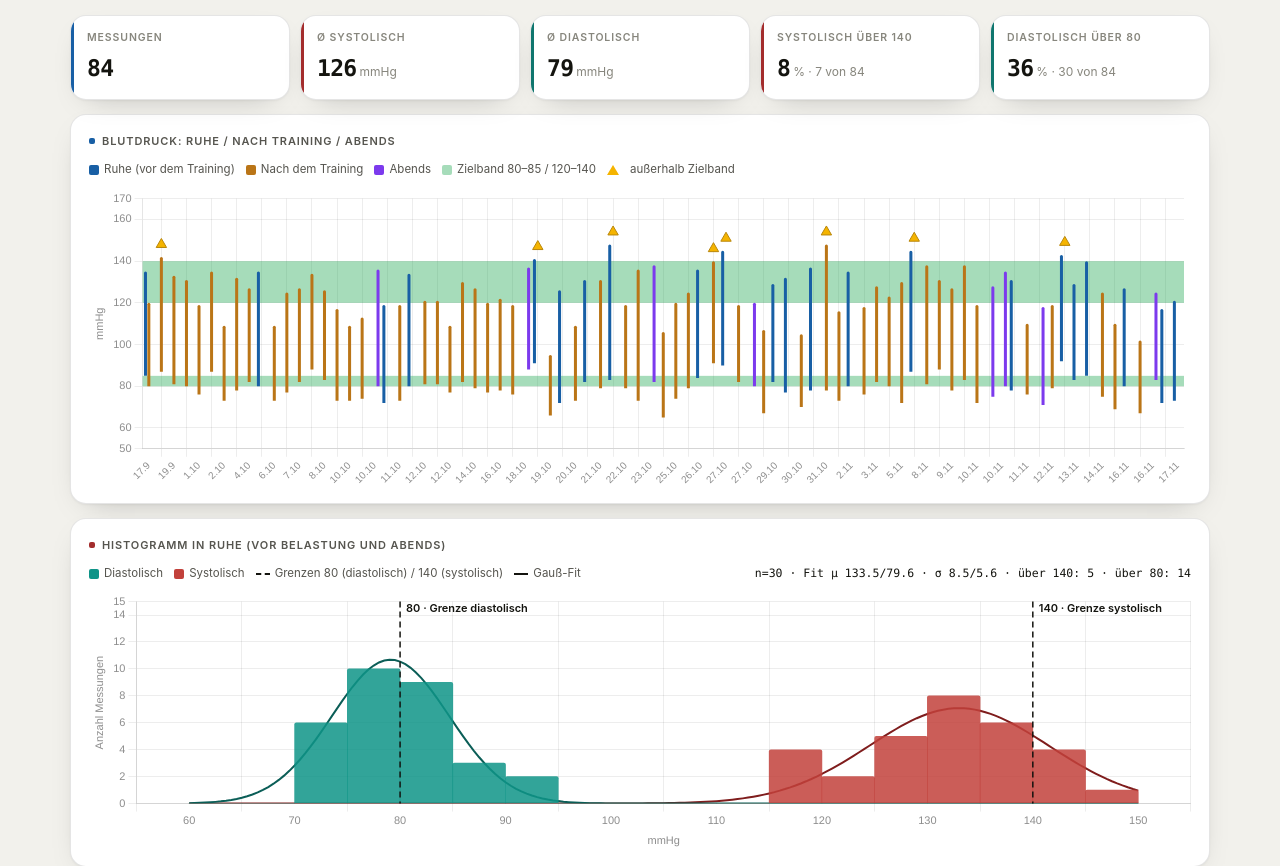
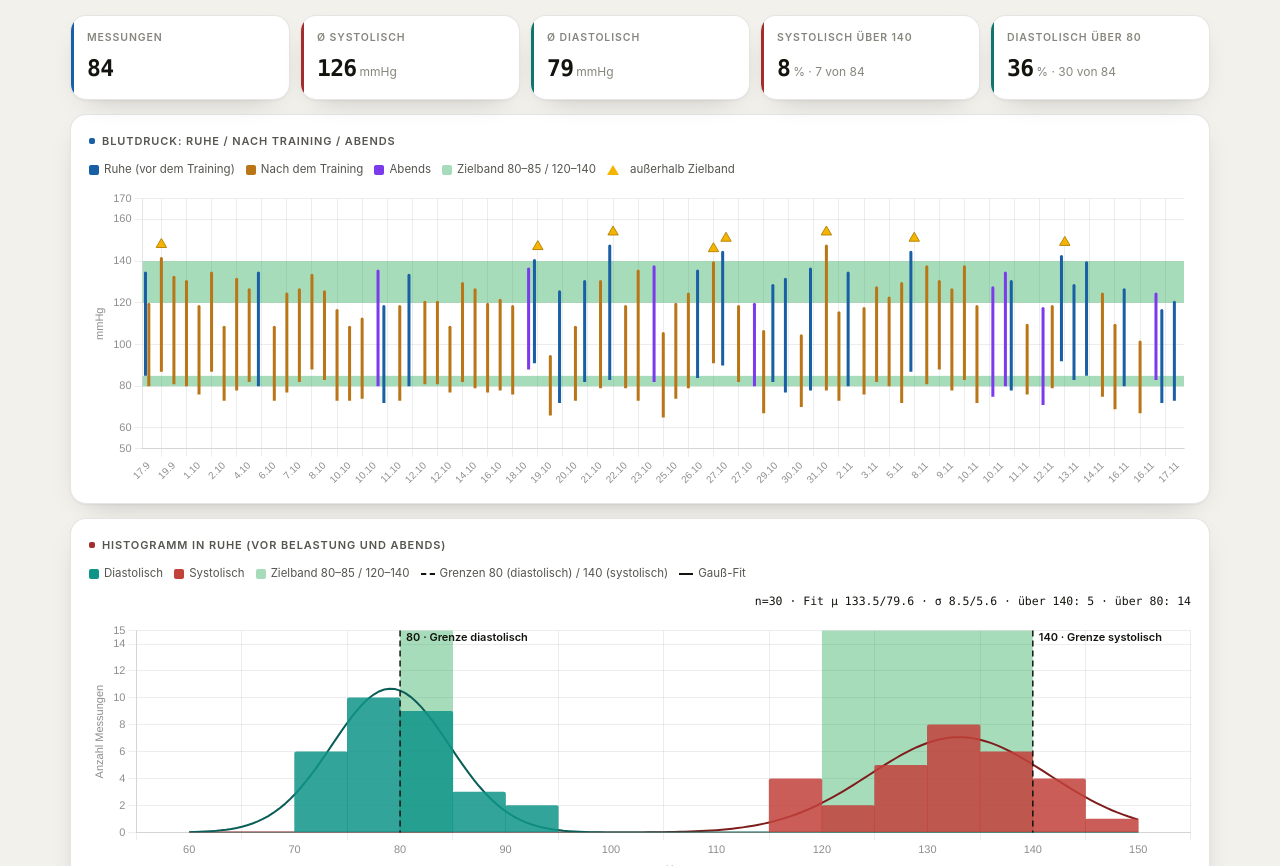
Before and after one commit to HelmutQualtinger/training, a plain HTML site: page blutdruck.html in a window 1280 px wide. Shown: the part 86-952 px from the top of the page. Drawn offline with nearby package versions, Linux system fonts and the light colour scheme.

Commit message:
bldr: green target bands in both histograms
Co-Authored-By: Claude Sonnet 5.5 <noreply@anthropic.com>
Claude-Session: https://claude.ai/code/session_01FxaNo5n5vVKbba47cT4T5R

```diff
--- a/blutdruck.html
+++ b/blutdruck.html
@@ -111,6 +111,7 @@ table.rr td .puls{color:var(--text3);font-weight:400}
   <div class="legend">
     <div class="li"><div class="dot" style="background:#0F9488"></div>Diastolisch</div>
     <div class="li"><div class="dot" style="background:#C2413B"></div>Systolisch</div>
+    <div class="li"><div class="dot" style="background:rgba(22,163,74,0.38)"></div>Zielband 80–85 / 120–140</div>
     <div class="li"><div class="dash"></div>Grenzen 80 (diastolisch) / 140 (systolisch)</div>
     <div class="li"><div class="dash" style="border-top-style:solid"></div>Gauß-Fit</div>
     <div class="li stat" id="sHistVor"></div>
@@ -123,6 +124,7 @@ table.rr td .puls{color:var(--text3);font-weight:400}
   <div class="legend">
     <div class="li"><div class="dot" style="background:#0F9488"></div>Diastolisch</div>
     <div class="li"><div class="dot" style="background:#C2413B"></div>Systolisch</div>
+    <div class="li"><div class="dot" style="background:rgba(22,163,74,0.38)"></div>Zielband 80–85 / 120–140</div>
     <div class="li"><div class="dash"></div>Grenzen 80 (diastolisch) / 140 (systolisch)</div>
     <div class="li"><div class="dash" style="border-top-style:solid"></div>Gauß-Fit</div>
     <div class="li stat" id="sHistNach"></div>
@@ -242,6 +244,15 @@ const hist=vals=>{
   for(let hi=xMin+BIN;hi<=xMax;hi+=BIN) out.push({x:hi-BIN/2,y:vals.filter(v=>v>hi-BIN&&v<=hi).length});
   return out;
 };
+const histBandPlugin={id:'histBands',beforeDatasetsDraw(chart){
+  const{ctx,chartArea:{top,bottom},scales:{x}}=chart;
+  ctx.save();ctx.fillStyle='rgba(22,163,74,0.38)';
+  [[80,85],[120,140]].forEach(([lo,hi])=>{
+    const l=x.getPixelForValue(lo),r=x.getPixelForValue(hi);
+    ctx.fillRect(l,top,r-l,bottom-top);
+  });
+  ctx.restore();
+}};
 const limitPlugin={id:'limits',afterDatasetsDraw(chart){
   const{ctx,chartArea:{top,bottom},scales:{x}}=chart;
   ctx.save();ctx.strokeStyle=fg;ctx.fillStyle=fg;ctx.lineWidth=1.5;ctx.setLineDash([6,4]);
@@ -293,7 +304,7 @@ function drawHist(canvasId,statId,vals){
     plugins:{legend:{display:false},tooltip:{filter:i=>i.dataset.type!=='line'&&i.raw.y>0,callbacks:{
       title:items=>items.length?`${items[0].raw.x-BIN/2+1}–${items[0].raw.x+BIN/2} mmHg`:'',
       label:ctx=>`${ctx.dataset.label}: ${ctx.raw.y} Messungen`}}}
-  },plugins:[limitPlugin]});
+  },plugins:[histBandPlugin,limitPlugin]});
 }
 drawHist('cHistVor','sHistVor',[...bpBefore,...bpEvening].filter(Boolean));
 drawHist('cHistNach','sHistNach',bpAfter.filter(Boolean));
```
Also changed, not shown: .claude/skills/bldr/assets/blutdruck_template.html.
